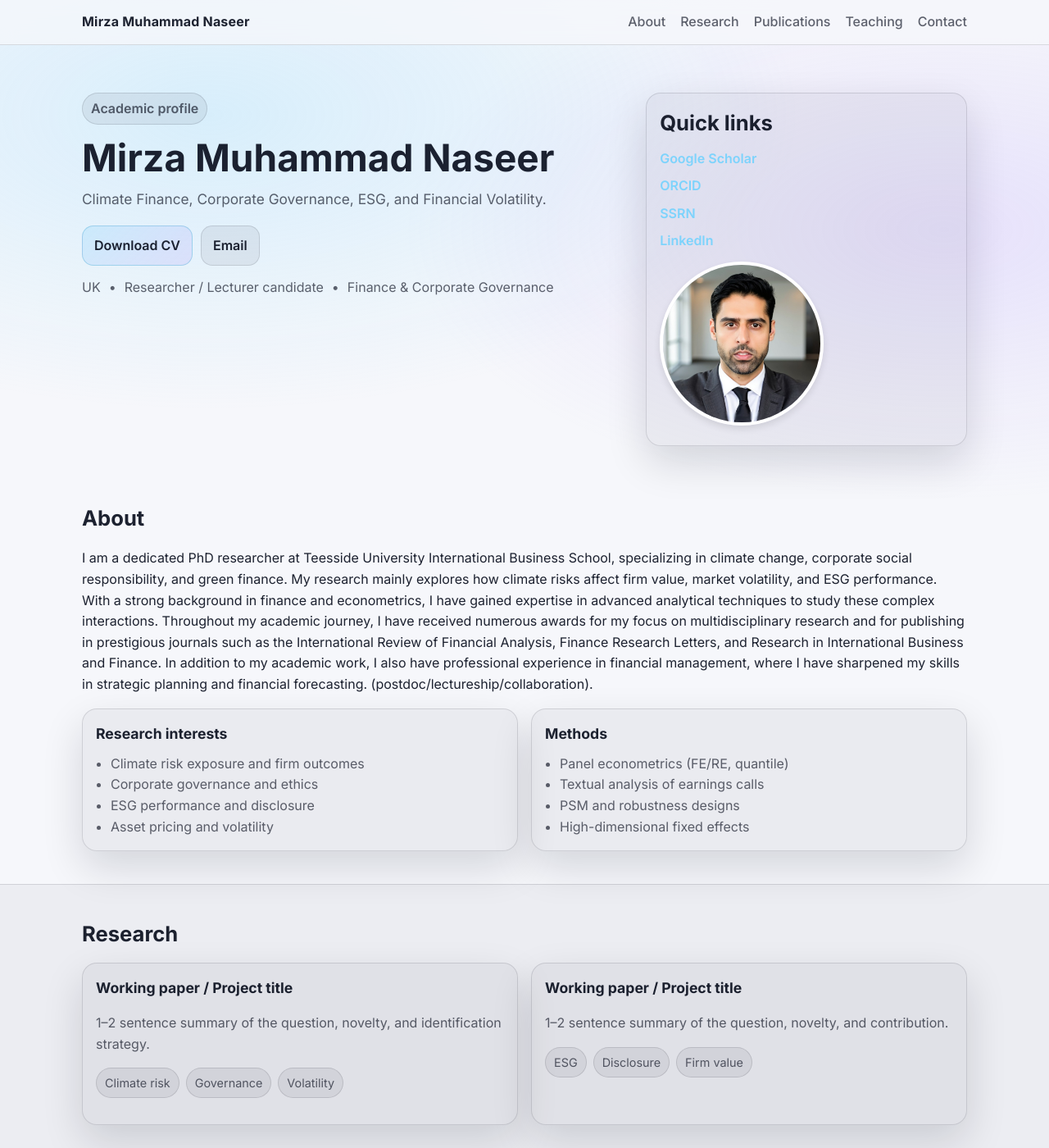
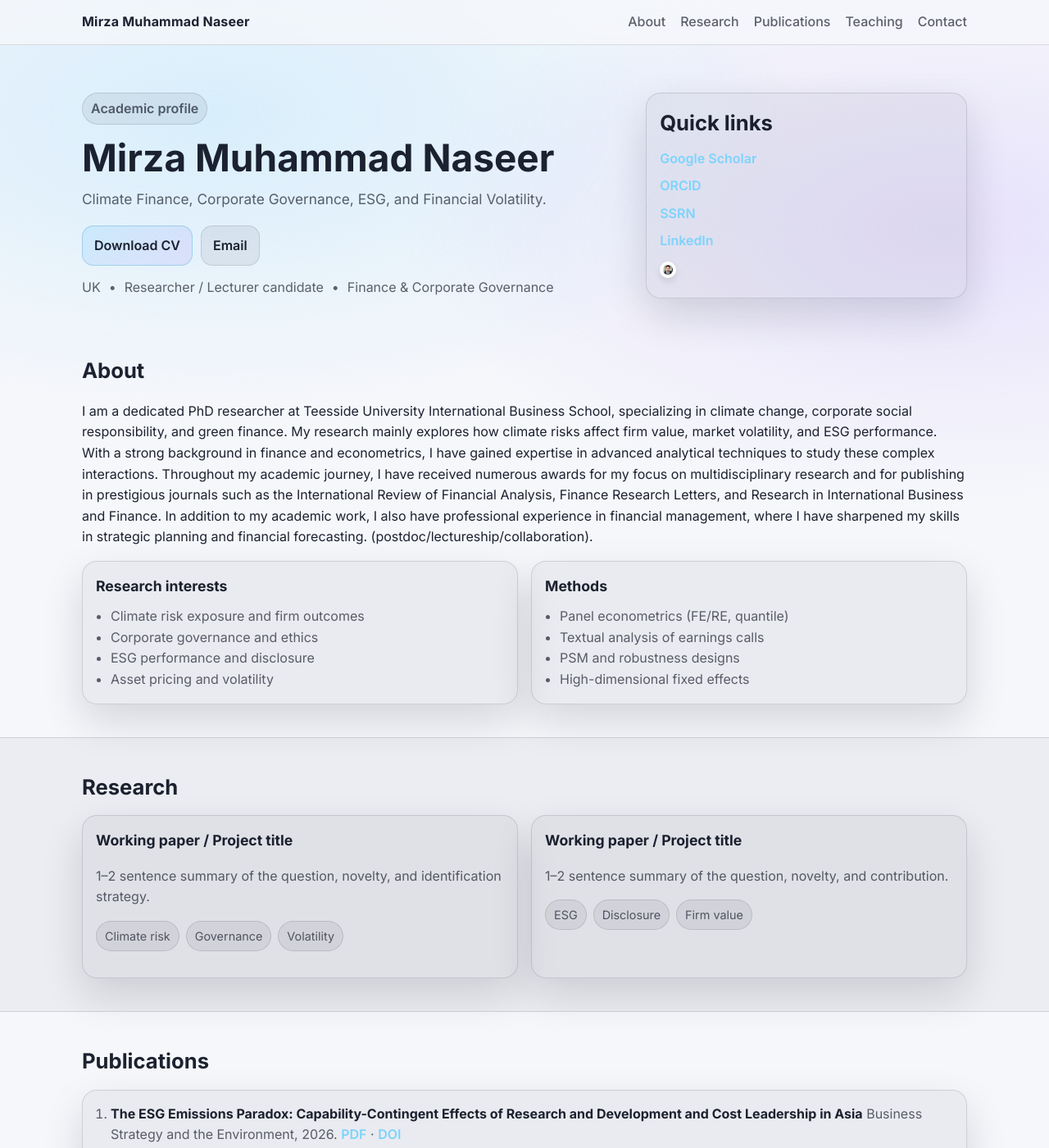
Before and after one commit to mmnaseer/mmnaseer.github.io, a Jekyll site: the page index.html, which Jekyll copies as it is, in a window 1280 px wide and 1400 px high. Shown: the whole window at 82% size. Built offline with Jekyll 4.4.1, drawn with Linux system fonts in a browser that asks for light colours.

Commit message:
Update style.css

```diff
--- a/assets/style.css
+++ b/assets/style.css
@@ -249,8 +249,8 @@ h3{
   border-top: 1px solid var(--line);
 }
 .profile-img {
-    width: 200px;         /* Sets the width */
-    height: 200px;        /* Sets the height */
+    width: 20px;         /* Sets the width */
+    height: 20px;        /* Sets the height */
     object-fit: cover;    /* Prevents the image from stretching */
     border-radius: 50%;   /* Makes it a perfect circle */
     border: 4px solid #fff; /* Optional: adds a white border */
```
